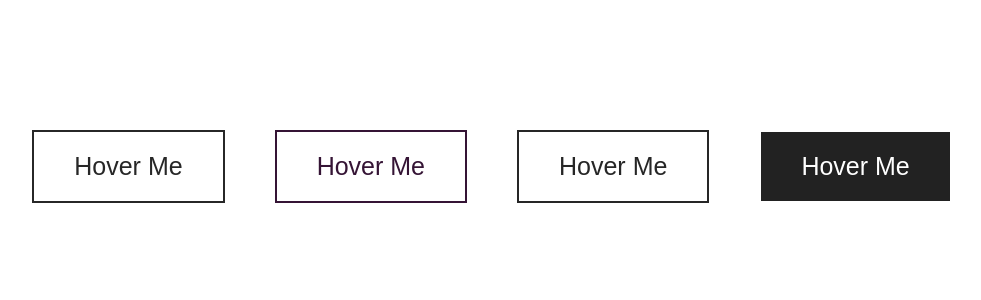
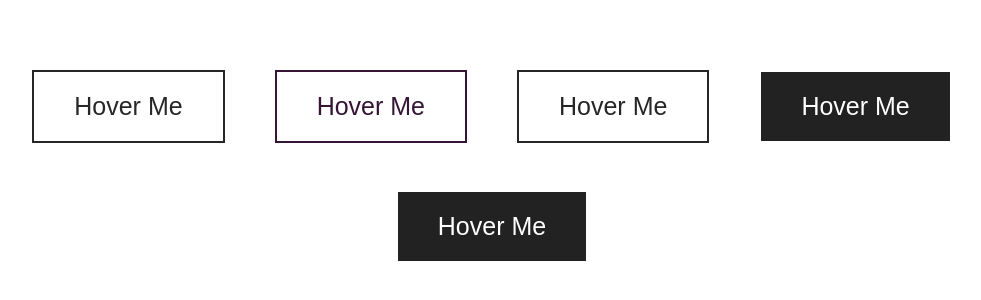
Before and after one commit to saadman-galib/CSS-Animation-Hover-Me, a plain HTML site: page index.html in a window 1280 px wide. Shown: the part 234-534 px from the top of the page, without its empty margins (148-1129 px from the left). Drawn offline with Linux system fonts and the light colour scheme.

```diff
--- a/index.html
+++ b/index.html
@@ -14,6 +14,7 @@
         <a href="#" class="button-2">Hover Me</a>
         <a href="#" class="button-3">Hover Me</a>
         <a href="#" class="button-4">Hover Me</a>
+        <a href="#" class="button-5">Hover Me</a>
     </div>
 
 </body>
--- a/sass/style.scss
+++ b/sass/style.scss
@@ -10,6 +10,7 @@ body {
     justify-content: center;
     width: 100%;
     height: 100vh;
+    // background-color: #222;
 }
 
 .button-container {
@@ -35,6 +36,7 @@ body {
 
     .button-1 {
         overflow: hidden;
+        // background-color: #fff;
     }
 
     .button-1:before {
@@ -60,6 +62,7 @@ body {
         border-color: #351435;
         overflow: hidden;
         transition: all 1s;
+        // background-color: #fff;
     }
 
     .button-2:before {
@@ -87,6 +90,7 @@ body {
         color: #262626;
         border-color: #262626;
         transform: all 1s;
+        // background-color: #fff;
     }
 
     .button-3:before {
@@ -158,4 +162,35 @@ body {
     .button-4:hover {
         color: #fff;
     }
+
+    .button-5 {
+        color: #fff;
+        border-color: #fff;
+        background-color: #222;
+        overflow: hidden;
+        transition: all 0.3s;
+        position: relative;
+    }
+
+    .button-5:before {
+        content: "";
+        position: absolute;
+        top: 0;
+        left: 0;
+        background-color: #fff;;
+        height: 25px;
+        width: 100%;
+        transform: translateX(-100%) rotate(45deg);
+        // z-index: -3;
+
+        transition: all 0.3s;
+    }
+
+    .button-5:hover:before {
+        transform: translateX(100%) rotate(45deg);
+    }
+
+    .button-5:hover {
+        background-color: #f44336;
+    }
 }
```
Also changed, not shown: style/style.css.
